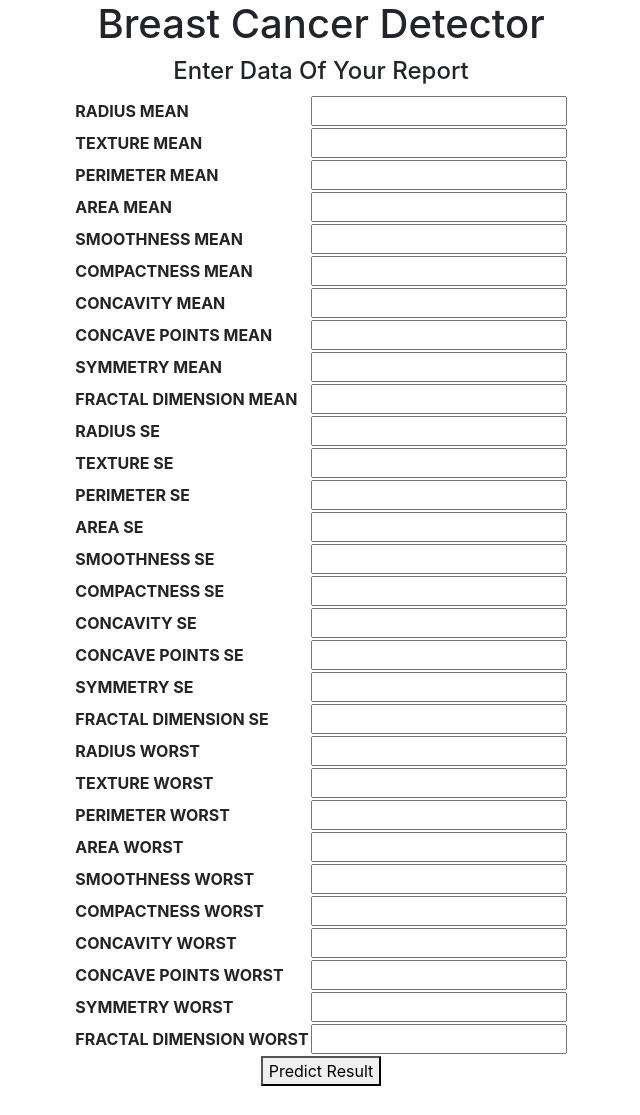
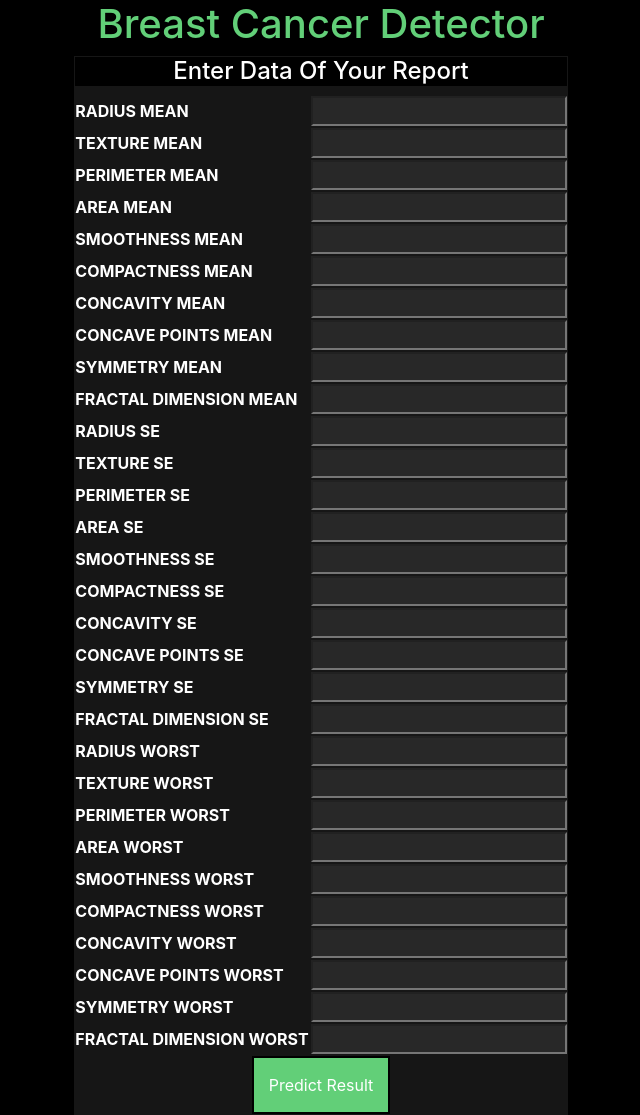
Before and after one commit to 9harshit/Breast-Cancer-Detect-Using-ANN, a Flask app: page / in a window 1280 px wide. Shown: the whole page, without its empty margins (319-959 px from the left). Before the commit the page ends 1086 px from the top, so only its background shows below. Run offline with Flask 2, Linux system fonts and the light colour scheme; lists and menus that the app fills with data are empty; some libraries are stand-ins or nearby versions.

Commit message:
Add files via upload

```diff
--- a/app.py
+++ b/app.py
@@ -58,9 +58,12 @@ def home():
         return render_template("home.html")
 
 
-@app.route("/results")
+@app.route("/results", methods = ["POST", "GET"])
 def results():
+    if request.method == "GET":
             return render_template("results.html", content = session["result"])
+    else:
+        return redirect(url_for("home"))
 
 
 if __name__ == "__main__":
--- a/templates/home.html
+++ b/templates/home.html
@@ -1,5 +1,29 @@
 {% extends "layout.html" %}
 {% block content %}
+<style type="text/css">
+tr, button
+{
+	background: #161616;
+	padding: 15px;
+	color: #ffffff;
+}
+h4{
+	background: #000000;
+}
+button:hover {
+  background: #62b778;
+}
+button
+{
+	border: 2px solid #000000;
+	background: #62cf78;
+}
+input
+{ background: #282828;
+	color: #ffffff;
+}
+
+</style>
 	<form  action = "#" method = "POST">
 			<table align="center">
 		<tr >
--- a/templates/layout.html
+++ b/templates/layout.html
@@ -4,6 +4,38 @@
     <link rel="stylesheet" href="https://stackpath.bootstrapcdn.com/bootstrap/4.3.1/css/bootstrap.min.css" integrity="sha384-ggOyR0iXCbMQv3Xipma34MD+dH/1fQ784/j6cY/iJTQUOhcWr7x9JvoRxT2MZw1T" crossorigin="anonymous">
     <title>Breast Cancer Detector</title>
 </head>
+<style type="text/css">
+	body{
+		background: #000000;
+		color: #ffffff;
+	}
+	h1{
+		color: #62cf78
+	}
+tr, button
+{
+	background: #161616;
+	padding: 15px;
+	color: #ffffff;
+}
+h4{
+	background: #000000;
+}
+button:hover {
+  background: #62b778;
+}
+button
+{
+	border: 2px solid #000000;
+	background: #62cf78;
+}
+input
+{ background: #282828;
+	color: #ffffff;
+}
+
+
+</style>
 <body>
 
 	<h1 align="center">Breast Cancer Detector</h1>
```
Also changed, not shown: templates/results.html (+10 -1 lines), README.md.
